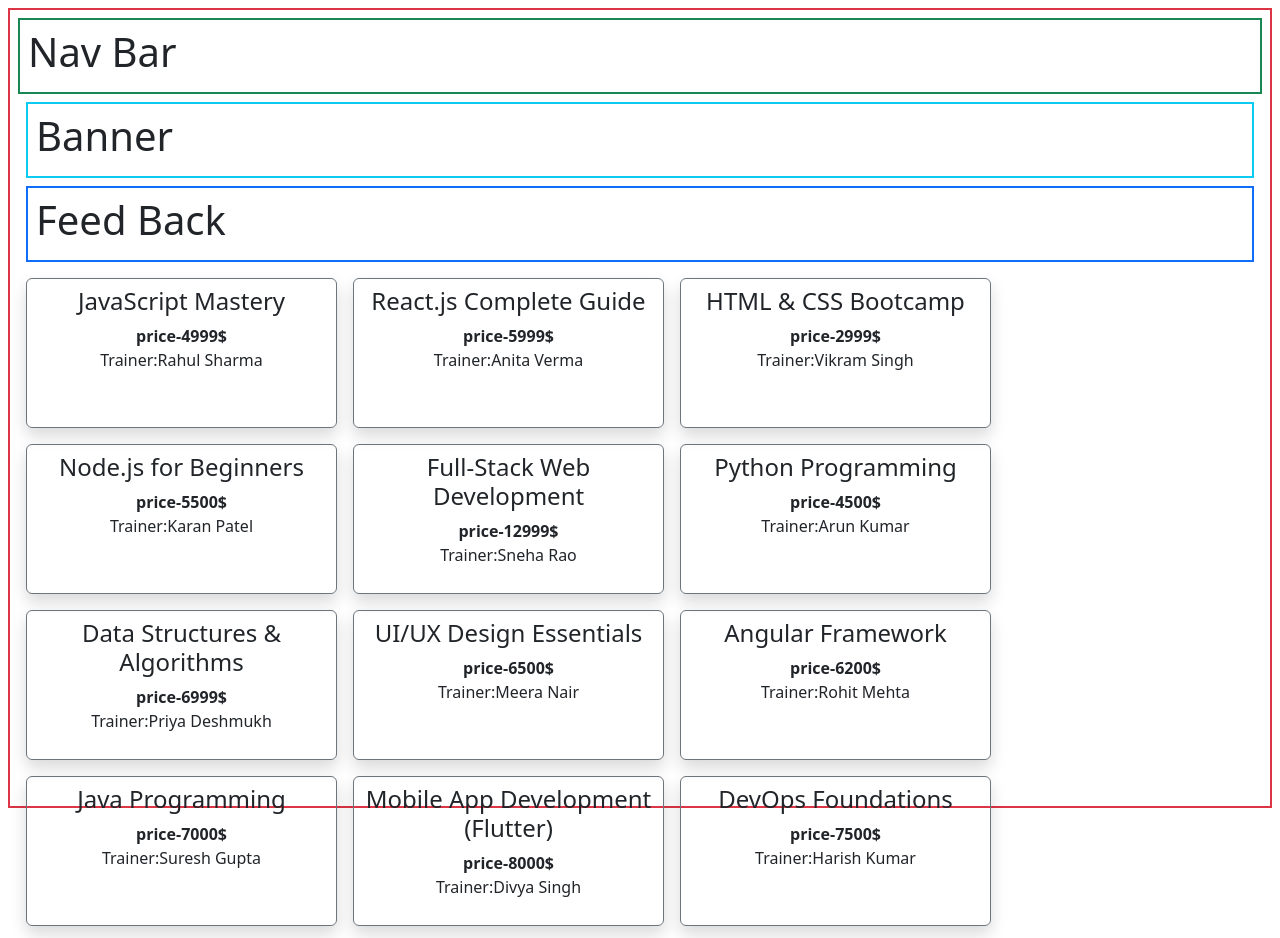
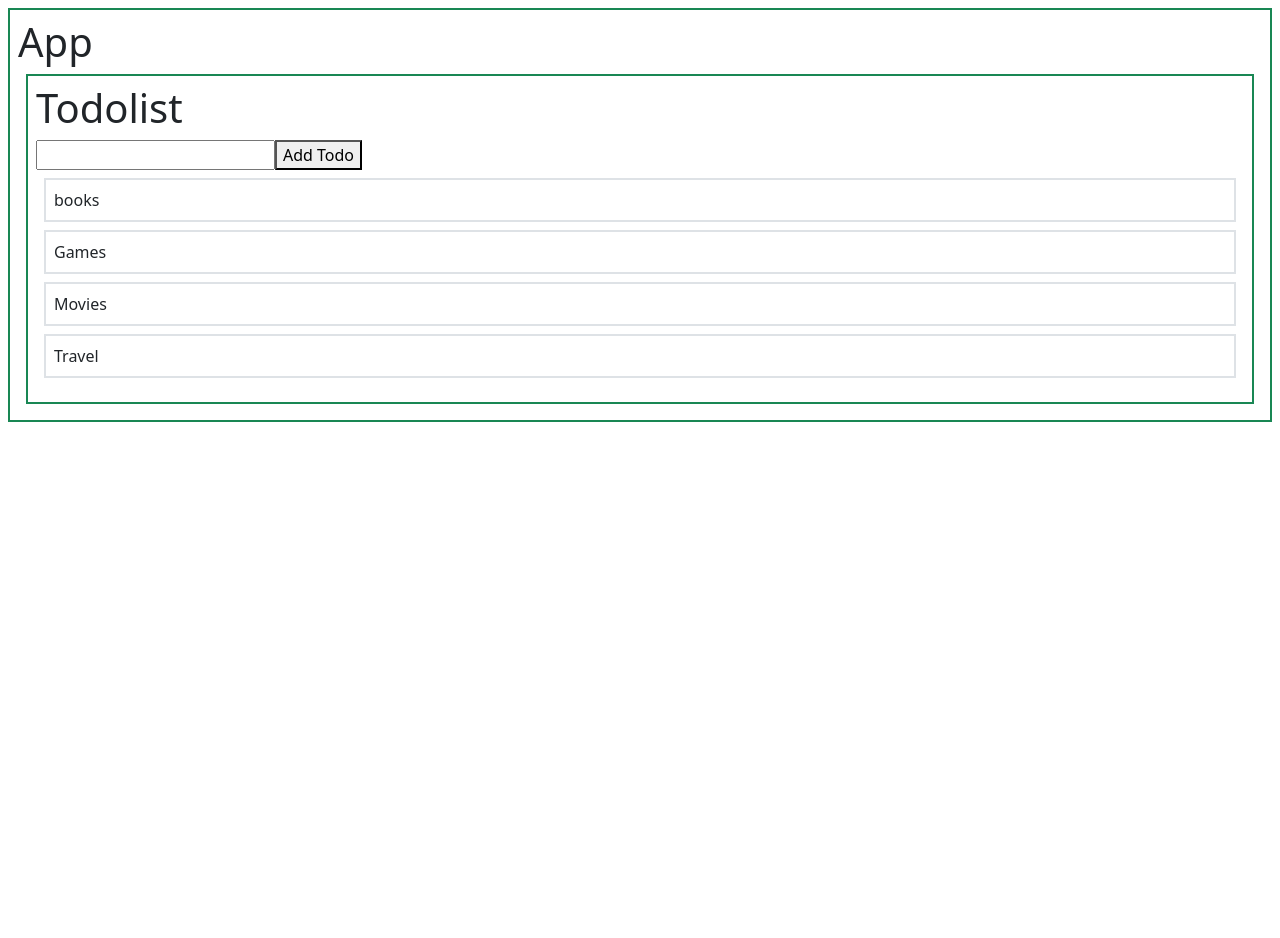
Before and after one commit to varnika97/React-Classes, a React (Vite) app in the folder First-React-app/: page / in a window 1280 px wide. Shown: the top 938 px of the page. After the commit the page ends 800 px from the top, so only its background shows below. Built offline with nearby package versions, Linux system fonts and the light colour scheme.

Commit message:
only-todolist

```diff
--- a/First-React-app/src/App.jsx
+++ b/First-React-app/src/App.jsx
@@ -1,137 +1,11 @@
-import Navbar from './components/NavBar'
-import Banner from './components/Banner'
-import Feedback from './components/Feedback'
-import Footer from './components/Footer'
-import Course from './components/Course'
-
-function App() {
-  const courses = [
-  {
-    courseName: "JavaScript Mastery",
-    price: 4999,
-    trainer: "Rahul Sharma",
-    duration: "6 weeks",
-    description: "Deep dive into JavaScript fundamentals, ES6+ and real-world coding."
-  },
-  {
-    courseName: "React.js Complete Guide",
-    price: 5999,
-    trainer: "Anita Verma",
-    duration: "8 weeks",
-    description: "Learn React, hooks, state management, and project building."
-  },
-  {
-    courseName: "HTML & CSS Bootcamp",
-    price: 2999,
-    trainer: "Vikram Singh",
-    duration: "4 weeks",
-    description: "Master modern HTML5, CSS3, layouts, and responsive design."
-  },
-  {
-    courseName: "Node.js for Beginners",
-    price: 5500,
-    trainer: "Karan Patel",
-    duration: "5 weeks",
-    description: "Start backend development using Node, Express, and APIs."
-  },
-  {
-    courseName: "Full-Stack Web Development",
-    price: 12999,
-    trainer: "Sneha Rao",
-    duration: "12 weeks",
-    description: "End-to-end MERN stack training with real projects."
-  },
-  {
-    courseName: "Python Programming",
-    price: 4500,
-    trainer: "Arun Kumar",
-    duration: "6 weeks",
-    description: "Learn Python basics, OOP, automation, and scripting."
-  },
-  {
-    courseName: "Data Structures & Algorithms",
-    price: 6999,
-    trainer: "Priya Deshmukh",
-    duration: "10 weeks",
-    description: "Crack coding interviews with DSA fundamentals and practice."
-  },
-  {
-    courseName: "UI/UX Design Essentials",
-    price: 6500,
-    trainer: "Meera Nair",
-    duration: "7 weeks",
-    description: "Learn Figma, wireframing, prototyping, and design principles."
-  },
-  {
-    courseName: "Angular Framework",
-    price: 6200,
-    trainer: "Rohit Mehta",
-    duration: "7 weeks",
-    description: "Complete guide to Angular components, services, and routing."
-  },
-  {
-    courseName: "Java Programming",
-    price: 7000,
-    trainer: "Suresh Gupta",
-    duration: "8 weeks",
-    description: "Core to advanced Java, OOP, collections, and JDBC."
-  },
-  {
-    courseName: "Mobile App Development (Flutter)",
-    price: 8000,
-    trainer: "Divya Singh",
-    duration: "9 weeks",
-    description: "Build Android & iOS apps using Flutter and Dart."
-  },
-  {
-    courseName: "DevOps Foundations",
-    price: 7500,
-    trainer: "Harish Kumar",
-    duration: "8 weeks",
-    description: "CI/CD, Docker, Jenkins, Linux basics, and cloud deployment."
-  },
-  {
-    courseName: "Cloud Computing with AWS",
-    price: 9000,
-    trainer: "Neha Sharma",
-    duration: "10 weeks",
-    description: "Learn core AWS services, deployment, and cloud architecture."
-  },
-  {
-    courseName: "Database Management (SQL)",
-    price: 4000,
-    trainer: "Mahesh Rao",
-    duration: "5 weeks",
-    description: "SQL basics, joins, queries, normalization, and real DB tasks."
-  },
-  {
-    courseName: "Cybersecurity Basics",
-    price: 6800,
-    trainer: "Imran Ali",
-    duration: "6 weeks",
-    description: "Introduction to ethical hacking, security tools, and protection methods."
-  }
-];
-  return (
-      <div className='border border-2 border-danger p-2 m-2 vh-100'>
-        <Navbar></Navbar>
-        <Banner></Banner>
-        <Feedback></Feedback>
-        <div className='d-flex flex-wrap'>
-          {
-          courses.map((cour)=>{
-            return (
-          <Course price={cour.price} trainer={cour.trainer} duration={cour.duration} des={cour.description}>{cour.courseName}</Course>
-            )
-          })
-        }
-        // <Course price={30000} trainer={'veera'} duration={40}>Angular</Course>
-        // <Course price={15000} trainer={'Madhu'} duration={30}>NodeJS</Course>
-       </div>
-
-       </div>
-
+import React from "react"
+import OnlyTodolist from "./components/OnlyTodolist"
+function App(){
+  return(
+    <div className="border border-2 border-success m-2 p-2">
+      <h1>App</h1>
+      <OnlyTodolist></OnlyTodolist>
+    </div>
   )
 }
-
 export default App
--- /dev/null
+++ b/First-React-app/src/components/OnlyTodolist.jsx
@@ -0,0 +1,21 @@
+import React, { useState } from "react"
+function OnlyTodolist(){
+    var [todos, setTodo] =useState(['books','Games',"Movies",'Travel'])
+    function addNewtodo(){
+        var ntodo = document.getElementById('d1').value;
+        setTodo([...todos, ntodo])
+    }
+    return(
+        <div className="border border-2 border-success m-2 p-2">
+           <h1>Todolist</h1>
+           <input type="text" id="d1" />
+        <button onClick={()=>{addNewtodo()}}>Add Todo</button>
+           <ul className="list-unstyled">{
+              todos.map((t)=>{
+                return <li className=" border border-2 m-2 p-2">{t}</li>
+              })
+            }</ul>
+        </div>
+    )
+}
+export default OnlyTodolist
```
